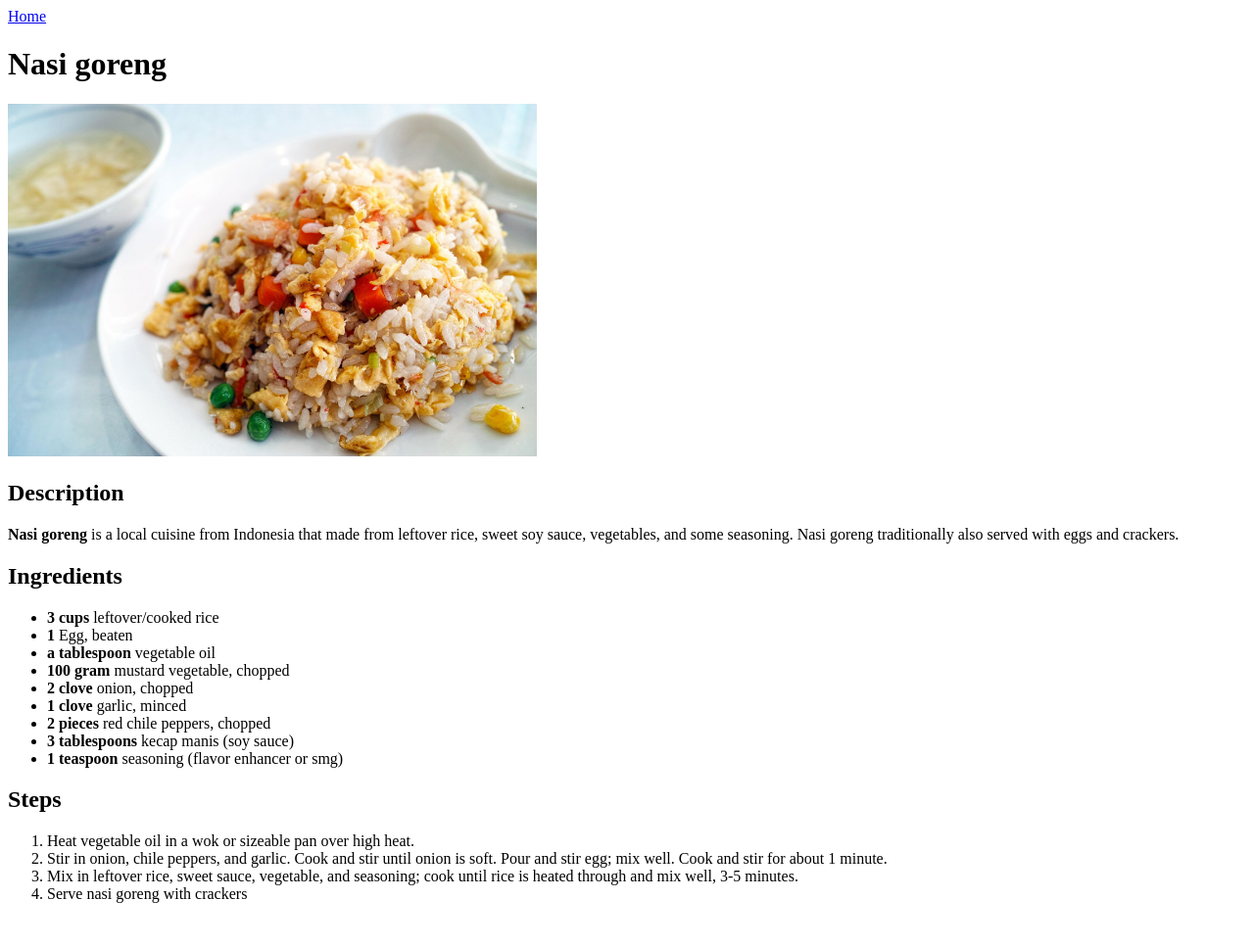
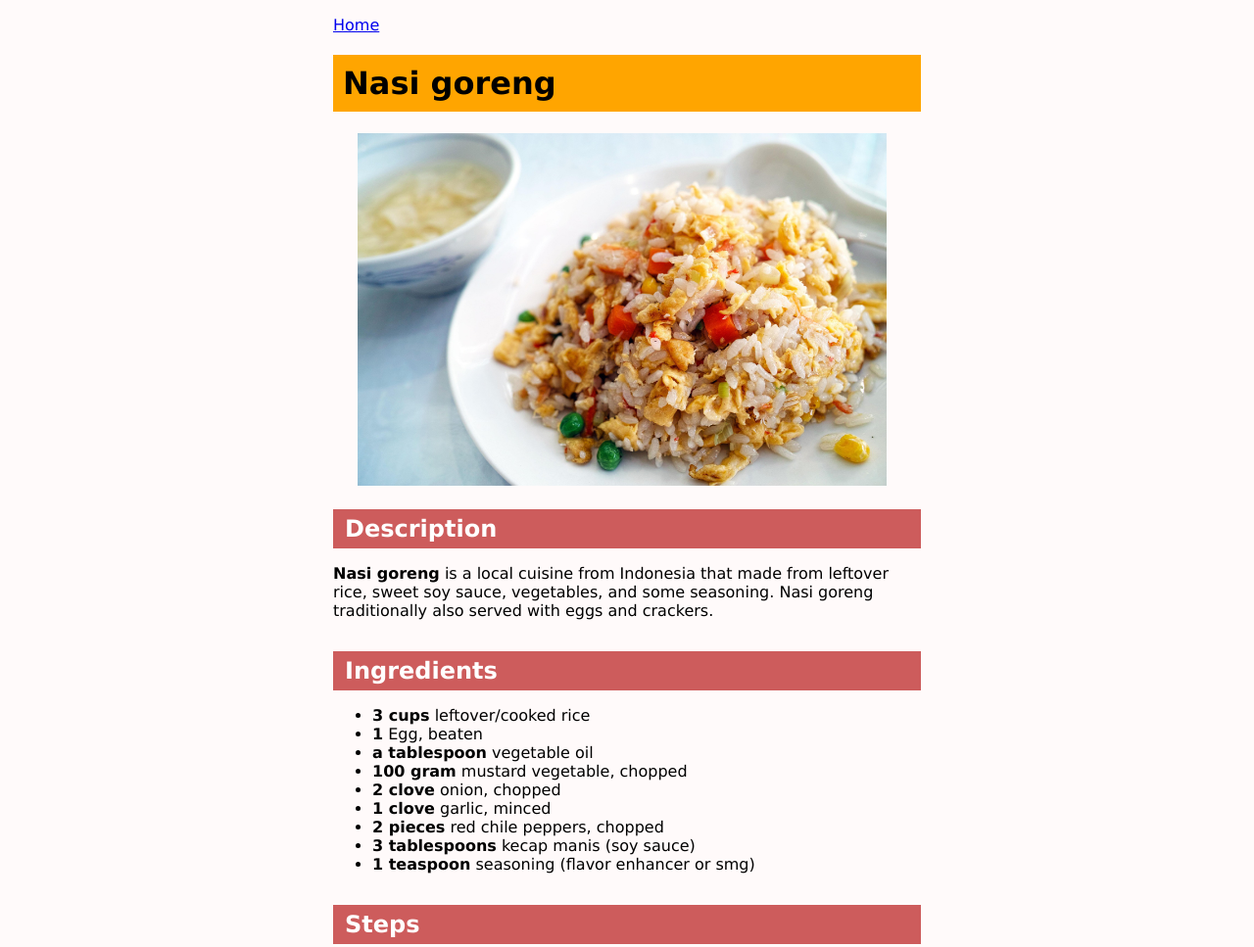
Before and after one commit to mbale014/odin-recipes, a plain HTML site: page recipes/nasi-goreng.html in a window 1280 px wide. Shown: the top 967 px of the page at 98% size. Before the commit the page ends 938 px from the top, so only its background shows below. Drawn offline with Linux system fonts and the light colour scheme.

Commit message:
add CSS and update html

```diff
--- a/recipes/nasi-goreng.html
+++ b/recipes/nasi-goreng.html
@@ -4,22 +4,24 @@
     <head>
         <meta charset="UTF-8" name="viewport" content="width=device-width, initial-scale=1.0">
         <title>Nasi goreng</title>
+        <link rel="stylesheet" href="./styles.css">
     </head>
 
     <body>
-        <a href="../index.html">Home</a>
-        <h1>Nasi goreng</h1>
+        <div class="card">
+            <p><a href="../index.html">Home</a></p>
+            <h1 class="title">Nasi goreng</h1>
 
             <img src="../img/nasi-goreng.jpg" alt="Delicious Nasi goreng" height="360" width="540">
 
-        <h2>Description</h2>
-        <p> <strong>Nasi goreng</strong> is a local cuisine from Indonesia that made from
+            <h2 class="header">Description</h2>
+            <p class="content"> <strong>Nasi goreng</strong> is a local cuisine from Indonesia that made from
                 leftover rice, sweet soy sauce, vegetables, and some seasoning.
                 Nasi goreng traditionally also served with eggs and crackers.
             </p>
 
-        <h2>Ingredients</h2>
-        <ul>
+            <h2 class="header">Ingredients</h2>
+            <ul class="content">
                 <li><strong>3 cups</strong> leftover/cooked rice</li>
                 <li><strong>1</strong> Egg, beaten</li>
                 <li><strong>a tablespoon</strong> vegetable oil</li>
@@ -31,8 +33,8 @@
                 <li><strong>1 teaspoon</strong> seasoning (flavor enhancer or smg)</li>
             </ul>
 
-        <h2>Steps</h2>
-        <ol>
+            <h2 class="header">Steps</h2>
+            <ol class="content">
                 <li>Heat vegetable oil in a wok or sizeable pan over high heat.</li>
                 <li>Stir in onion, chile peppers, and garlic. Cook and stir until onion  is soft.
                     Pour and stir egg; mix well. Cook and stir for about 1 minute.
@@ -43,7 +45,7 @@
                 <li>Serve nasi goreng with crackers</li>
 
             </ol>
-
+        </div>
     </body>
 
 
--- /dev/null
+++ b/recipes/styles.css
@@ -0,0 +1,33 @@
+* {
+    font-family: Verdana, Geneva, Tahoma, sans-serif;
+    background-color: snow;
+    box-sizing: border-box;
+}
+
+.card {
+    width: 600px;
+    margin: 8px auto;
+    padding: 8px auto;
+}
+
+.title {
+    background-color: orange;
+    padding: 10px;
+    display: block;
+}
+
+img {
+    margin: auto 25px;
+}
+
+.content {
+    margin-bottom: 32px;
+
+}
+
+.header {
+    color: white;
+    background-color: indianred;
+    padding: 6px 12px;
+    margin-bottom: auto;
+}
--- /dev/null
+++ b/styles.css
@@ -0,0 +1,31 @@
+* {
+    font-family: Verdana, Geneva, Tahoma, sans-serif;
+    background-color: snow;
+    box-sizing: border-box;
+}
+
+.card {
+    width: 600px;
+    margin: 8px auto;
+    padding: 8px auto;
+}
+
+.title {
+    border-bottom: 2px solid burlywood;
+    margin-bottom: 30px;
+    margin-left: 40px;
+}
+
+ul {
+    list-style: none;
+}
+
+
+.button-click {
+    background-color: orange;
+    color: black;
+    text-align: center;
+    margin-bottom: 24px;
+    padding: 22px;
+    display: block;
+}
```
Also changed, not shown: index.html (+9 -9 lines), recipes/fried-chicken.html (+10 -8 lines), recipes/tumis-kangkung-tempe.html (+10 -8 lines). Lines whose indentation alone changed are shown as unchanged.
